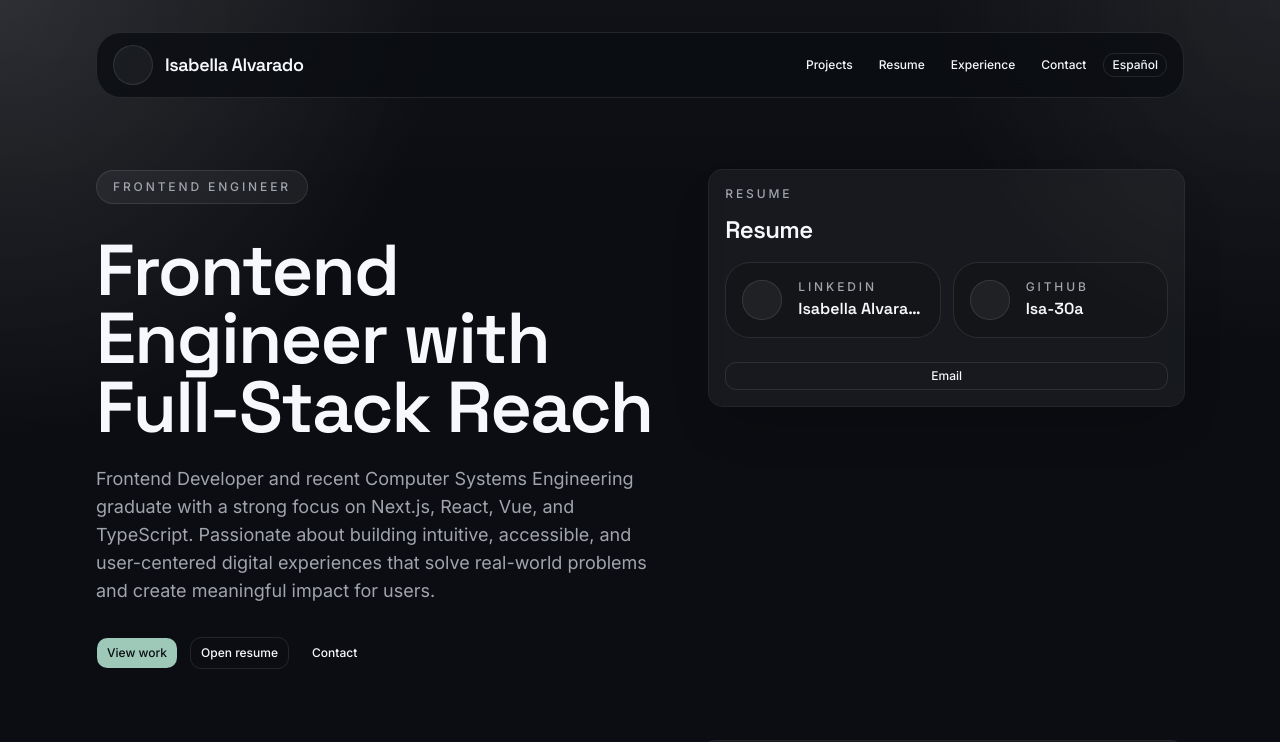
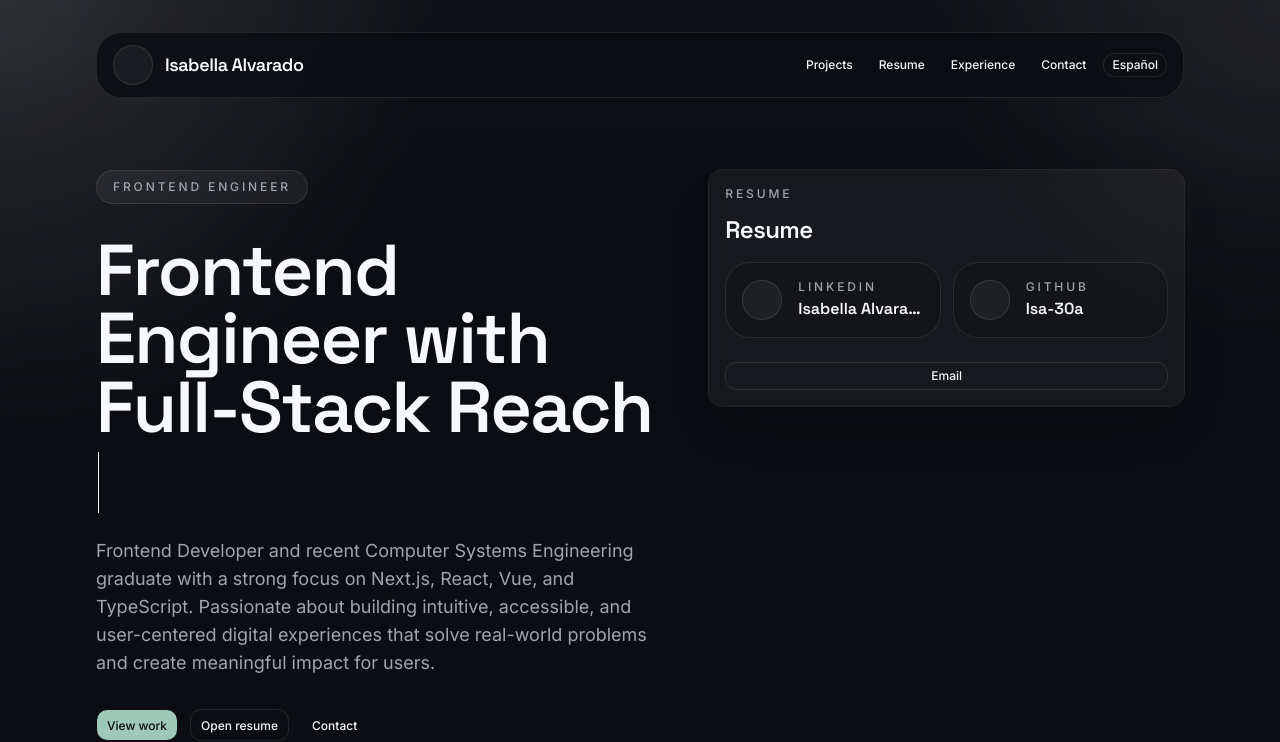
Before and after one commit to Isa-30a/isa-portfolio, a Next.js app: page /en in a window 1280 px wide. Shown: the top 742 px of the page. Built offline with nearby package versions, Linux system fonts and the light colour scheme; some icons are missing.

Commit message:
feat: add typing animation to hero title

```diff
--- a/app/[lang]/page.tsx
+++ b/app/[lang]/page.tsx
@@ -11,6 +11,7 @@ import {
   CardTitle,
 } from "@/components/ui/card"
 import { AnimatedSection } from "@/components/animated-section"
+import { TypingAnimation } from "@/components/typing-animation"
 import { NavBar } from "../_components/NavBar"
 import { isLocale, type Locale } from "@/lib/i18n"
 import { portfolioContent } from "@/lib/portfolio-content"
@@ -65,8 +66,12 @@ export default async function Page({
             </div>
 
             <div className="space-y-6">
-              <h1 className="animate-in fade-in slide-in-from-bottom-6 max-w-4xl font-heading text-5xl leading-[0.95] font-semibold tracking-tight text-foreground duration-700 delay-100 sm:text-6xl lg:text-7xl">
-                {content.hero.title}
+              <h1 className="max-w-4xl font-heading text-5xl leading-[0.95] font-semibold tracking-tight text-foreground sm:text-6xl lg:text-7xl">
+                <TypingAnimation
+                  text={content.hero.title}
+                  speed={45}
+                  startDelay={600}
+                />
               </h1>
               <p className="animate-in fade-in slide-in-from-bottom-6 max-w-2xl text-base leading-7 text-pretty text-muted-foreground duration-700 delay-200 sm:text-lg">
                 {content.hero.description}
--- /dev/null
+++ b/components/typing-animation.tsx
@@ -0,0 +1,56 @@
+"use client"
+
+import { useState, useEffect } from "react"
+import { cn } from "@/lib/utils"
+
+type TypingAnimationProps = {
+  text: string
+  className?: string
+  speed?: number
+  startDelay?: number
+}
+
+export function TypingAnimation({
+  text,
+  className,
+  speed = 40,
+  startDelay = 0,
+}: TypingAnimationProps) {
+  const [displayed, setDisplayed] = useState("")
+  const [showCursor, setShowCursor] = useState(true)
+
+  useEffect(() => {
+    const delayTimer = setTimeout(() => {
+      let i = 0
+      const interval = setInterval(() => {
+        i++
+        setDisplayed(text.slice(0, i))
+        if (i >= text.length) {
+          clearInterval(interval)
+        }
+      }, speed)
+      return () => clearInterval(interval)
+    }, startDelay)
+
+    return () => clearTimeout(delayTimer)
+  }, [text, speed, startDelay])
+
+  useEffect(() => {
+    const cursor = setInterval(() => {
+      setShowCursor((prev) => !prev)
+    }, 530)
+    return () => clearInterval(cursor)
+  }, [])
+
+  return (
+    <span className={cn("inline", className)}>
+      {displayed}
+      <span
+        className={cn(
+          "ml-0.5 inline-block w-[1px] h-[0.85em] bg-foreground align-middle transition-opacity",
+          !showCursor && "opacity-0"
+        )}
+      />
+    </span>
+  )
+}
```
